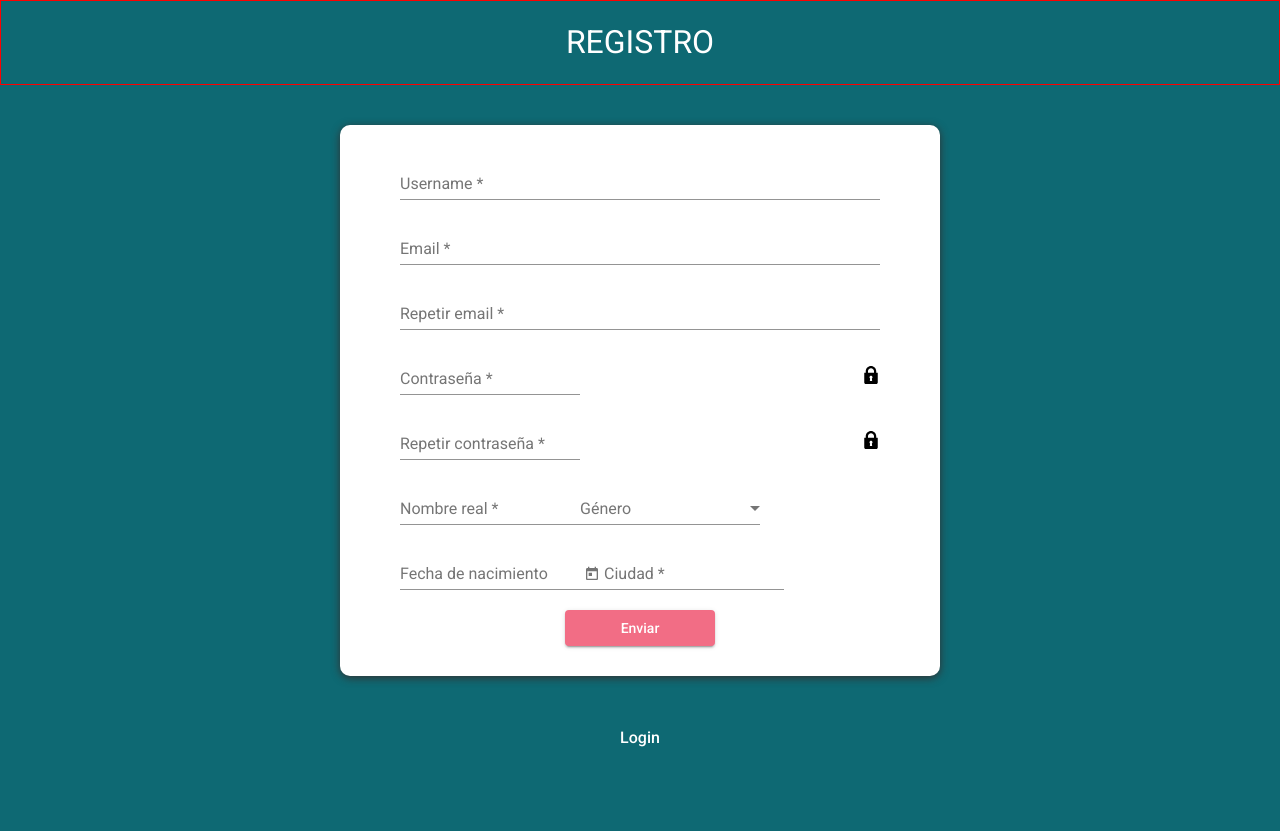
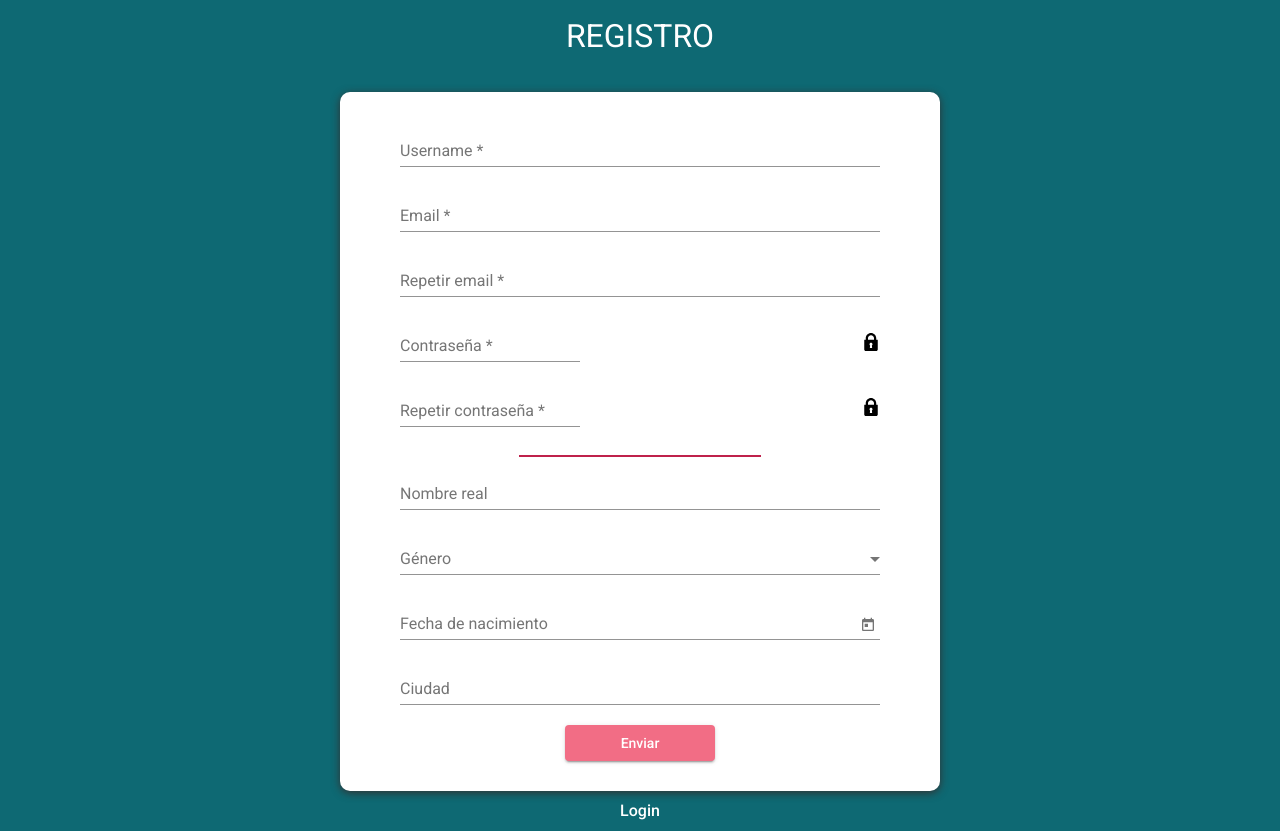
Before and after one commit to adeliadanjou/sonDede, an Angular app: page /signup in a window 1280 px wide. Before the commit the page ends 800 px from the top, so only its background shows below. Built offline with nearby package versions, Linux system fonts and the light colour scheme.

Commit message:
app angular

```diff
--- a/src/app/signup/signup.component.css
+++ b/src/app/signup/signup.component.css
@@ -1,8 +1,11 @@
-
 img {
   width: 18px;
   height: 18px;
+}
 
+hr {
+  width: 50%;
+  border: 1px solid #BF214B;
 }
 
 .form-field {
@@ -10,8 +13,10 @@ img {
   flex-direction: row;
   align-items: baseline;
   justify-content: space-between;
+}
 
-}
+
+
 .signup-component {
   height: 100vh;
   display: grid;
@@ -22,17 +27,21 @@ img {
     "footer";
 }
 
+.emails, .personalData {
+  display: flex;
+  flex-direction: column;
+}
+
 .signup-name {
-border: 1px solid red;
+  margin-top: 20px;
   grid-area: signup;
   display: flex;
   align-items: center;
   justify-content: center;
   font-size: 2rem;
 
-color:white;
+  color: white;
 }
-
 
 .form-container {
   grid-area: signupForm;
@@ -47,22 +56,20 @@ form {
   padding: 25px;
   display: flex;
   flex-direction: column;
-    box-shadow: 0px 2px 8px #333131;;
+  box-shadow: 0px 2px 8px #333131;
 }
 
 .checkbox {
   margin-bottom: 20px;
   color: black;
   font-weight: 500;
-
 }
 
 .button {
   align-self: center;
   min-width: 150px;
-    background-color: #F26D85;
+  background-color: #f26d85;
   color: white;
-
 }
 
 .acceder-invitado {
@@ -79,8 +86,7 @@ form {
 
 .acceder-invitado button {
   min-width: 230px;
-    background-color: #BF214B;
-
+  background-color: #bf214b;
 }
 
 .footer {
@@ -99,35 +105,33 @@ a {
 
 /* Cambiar color del checkbox en angular material: */
 
-::ng-deep .mat-checkbox-checked.mat-accent .mat-checkbox-background, .mat-checkbox-indeterminate.mat-accent .mat-checkbox-background, .mat-accent .mat-pseudo-checkbox-checked, .mat-accent .mat-pseudo-checkbox-indeterminate, .mat-pseudo-checkbox-checked, .mat-pseudo-checkbox-indeterminate {
-    background-color: #BF214B !important; /* Red background for example */
+::ng-deep .mat-checkbox-checked.mat-accent .mat-checkbox-background,
+.mat-checkbox-indeterminate.mat-accent .mat-checkbox-background,
+.mat-accent .mat-pseudo-checkbox-checked,
+.mat-accent .mat-pseudo-checkbox-indeterminate,
+.mat-pseudo-checkbox-checked,
+.mat-pseudo-checkbox-indeterminate {
+  background-color: #bf214b !important; /* Red background for example */
 }
 
 /* RESPONSIVE TABLET IPAD + IPAD PRO */
-@media (min-width: 767 ) and (max-width: 1025px) {
-
-
+@media (min-width: 767) and (max-width: 1025px) {
 }
 
 /* RESPONSIVE ORDENADOR */
 @media (min-width: 1025px) {
-
   form {
     margin: 0 300px;
     padding: 30px 60px;
   }
 
   .acceder-invitado button {
-
     align-self: center;
-    ;
   }
 
   .footer {
     flex-direction: row;
     justify-content: center;
-    margin-top: -40px
+    margin-top: -40px;
   }
-
-
 }
--- a/src/app/signup/signup.component.html
+++ b/src/app/signup/signup.component.html
@@ -13,9 +13,9 @@
         />
 
       </mat-form-field>
-
-      <!-- EMAIL -->
-      <mat-form-field>
+      <div class="emails" formGroupName="emails">
+<!-- EMAIL -->
+<mat-form-field>
         <input
           matInput
           placeholder="Email"
@@ -33,9 +33,13 @@
           formControlName ="emailRepeat"
           required
         />
+
+
         <!-- <mat-error *ngIf="email.invalid">{{getErrorEmail()}}</mat-error> -->
       </mat-form-field>
+      </div>
 
+      <div formGroupName="passwords">
       <!-- PASSWORD -->
       <div class="form-field">
         <mat-form-field>
@@ -71,10 +75,16 @@
           alt="lock"
           (click)="showRepeatPassword()"
         />
+
+          <!-- <mat-error *ngIf="myForm.hasError('notSame')">
+                Passwords do not match
+            </mat-error>   -->
       </div>
+</div>
 
-
-      <div formGroupName="personalData">
+ <hr>
+<!-- Si quiero dentro de mi objeto user (el formulario) otro objeto con info relacionada formGroupName  -->
+      <div class="personalData" formGroupName="personalData">
 
           <!-- REAL NAME -->
           <mat-form-field>
@@ -82,7 +92,7 @@
               matInput
               placeholder="Nombre real"
               formControlName ="name"
-              required
+
             />
           </mat-form-field>
           <!-- GENDER  -->
@@ -113,7 +123,7 @@
               matInput
               placeholder="Ciudad"
               formControlName ="city"
-              required
+
             />
           </mat-form-field>
       </div>
--- a/src/app/signup/signup.component.ts
+++ b/src/app/signup/signup.component.ts
@@ -1,4 +1,5 @@
 import { Component, OnInit } from "@angular/core";
+import { ErrorStateMatcher } from "@angular/material/core";
 import {
   FormControl,
   FormGroup,
@@ -13,24 +14,32 @@ import {
 })
 export class SignupComponent implements OnInit {
   isLock: String = "text";
-  isLockRepeat:String ="text";
+  isLockRepeat: String = "text";
   theImg: String = "../../assets/images/lock.svg";
   theImgRepeat: String = "../../assets/images/lock.svg";
+
+  // 1) pongo una variable que voy a llenar con el formulario y la pongo de tipo FormGroup
   user: FormGroup;
+
+  // 2) aqui llamo a formBuilder en el constructor
+  // y luego lo uso para rellenar mi variable de arriba user con los datos del form
 
   constructor(public formBuilder: FormBuilder) {
     this.user = this.formBuilder.group({
-      username: ["", Validators.required],
-      email: ["", Validators.required],
-      emailRepeat: ["", Validators.required],
-      password: ["", Validators.required],
-      passwordRepeat: ["", Validators.required],
+      username: ["", Validators.required, Validators.minLength(2)],
+      emails: this.formBuilder.group({
+        email: ["", Validators.required],
+        emailRepeat: ["", Validators.required]
+      }),
+      passwords: this.formBuilder.group({
+        password: [undefined, Validators.required],
+        passwordRepeat: [undefined, Validators.required]
+      }),
       personalData: this.formBuilder.group({
         name: [""],
-        gender:[""],
-        birthday:[""],
-        city: [""],
-
+        gender: [""],
+        birthday: [""],
+        city: [""]
       })
     });
   }
@@ -38,13 +47,6 @@ export class SignupComponent implements OnInit {
   ngOnInit() {}
 
 
-  getErrorEmail() {
-    return this.email.hasError("required")
-      ? "You must enter a value"
-      : this.email.hasError("email")
-      ? "Not a valid email"
-      : "";
-  }
 
   showPassword() {
     if (this.isLock === "text") {
@@ -59,10 +61,10 @@ export class SignupComponent implements OnInit {
   showRepeatPassword() {
     if (this.isLockRepeat === "text") {
       this.isLockRepeat = "password";
-      this.theImg = "../../assets/images/unlock.svg";
+      this.theImgRepeat = "../../assets/images/unlock.svg";
     } else {
       this.isLockRepeat = "text";
-      this.theImg = "../../assets/images/lock.svg";
+      this.theImgRepeat = "../../assets/images/lock.svg";
     }
   }
 }
```
Lines whose indentation alone changed are shown as unchanged.
